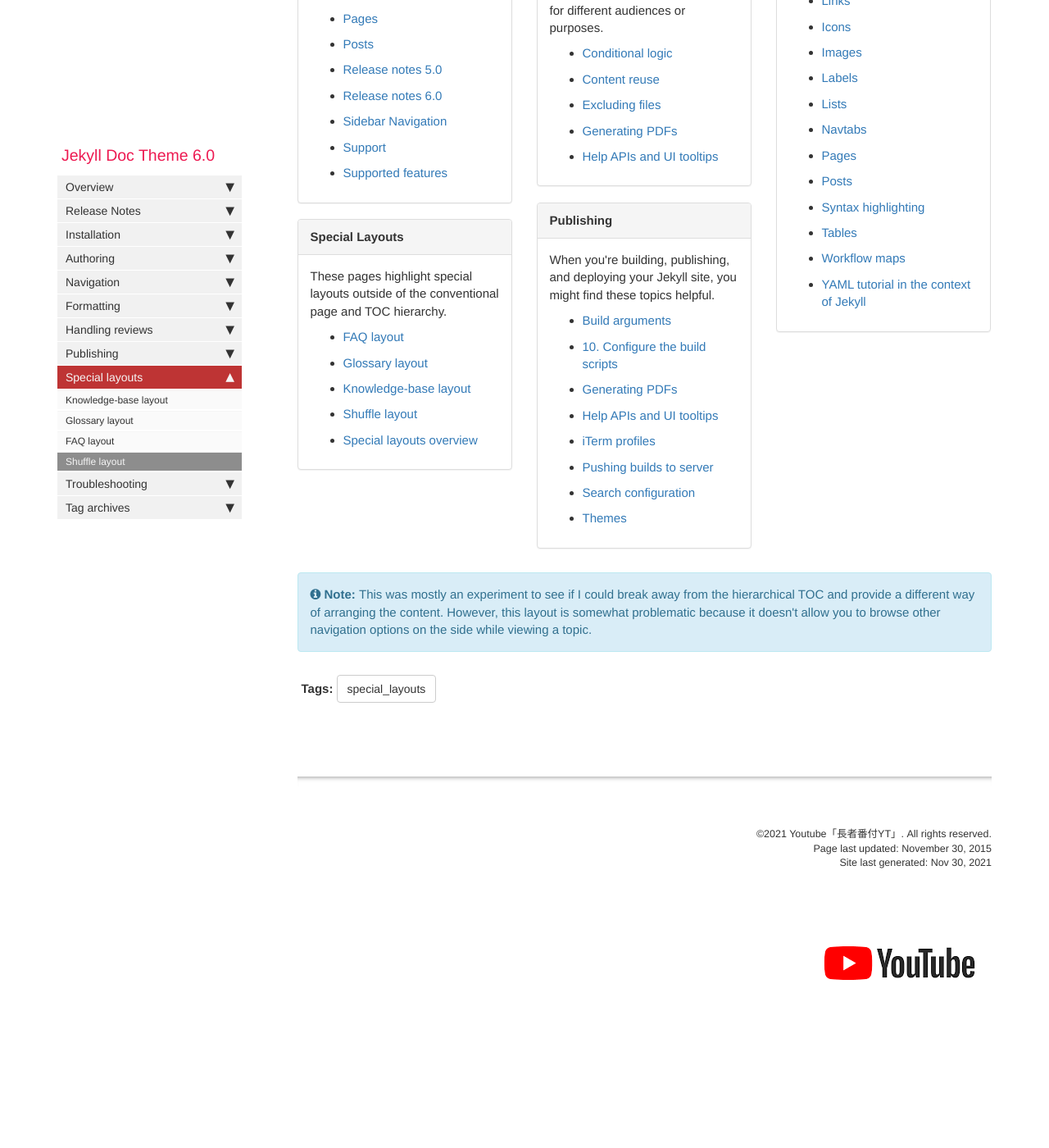
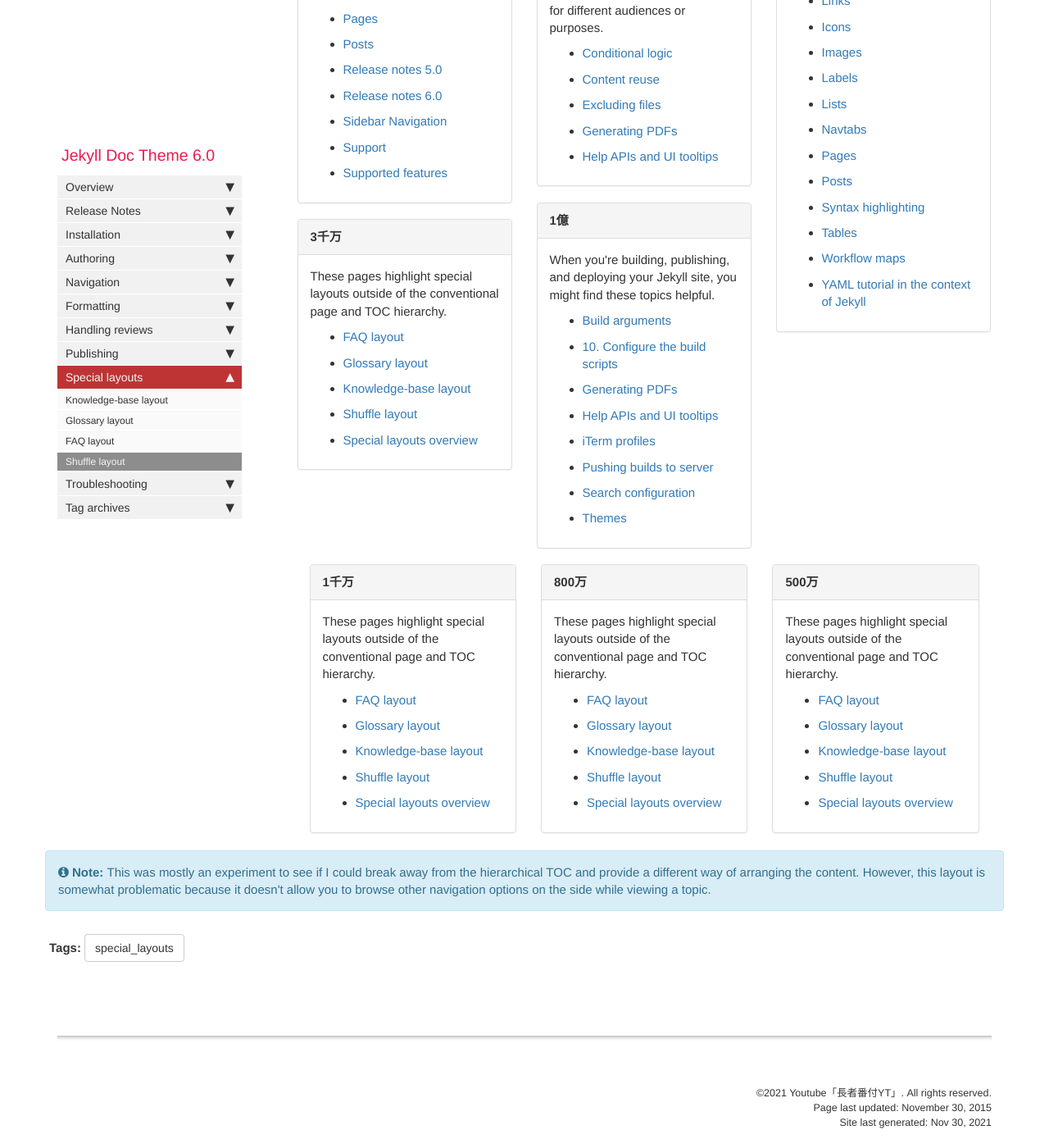
Before and after one commit to takagotch/page482, a Jekyll site: the page built from pages/mydoc/mydoc_shuffle.html, in a window 1280 px wide and 1400 px high, scrolled down 651 px. Shown: the whole window at 82% size. Built offline with Jekyll 4.4.1, drawn with Linux system fonts in a browser that asks for light colours; comment, search, counter and statistics services are not loaded; before the commit the page ends 1998 px from its top, so only the background shows below that; some of the changed text lies outside the part shown.

Commit message:
Update mydoc_shuffle.html

```diff
--- a/pages/mydoc/mydoc_shuffle.html
+++ b/pages/mydoc/mydoc_shuffle.html
@@ -2,6 +2,7 @@
 title: Shuffle layout
 tags: [special_layouts]
 last_updated: November 30, 2015
+
 keywords: shuffle, card layout, dynamic grid, doc portal, support portal
 summary: "This layout shows an example of a knowledge-base style navigation system, where there is no hierarchy, just groups of pages that have certain tags."
 permalink: mydoc_shuffle.html
@@ -22,12 +23,15 @@ folder: mydoc
 
       <div class="filter-options">
       <button class="btn btn-primary" data-group="all">All</button>
-      <button class="btn btn-primary" data-group="getting_started">Getting Started</button>
-      <button class="btn btn-primary" data-group="formatting">Formatting</button>
-      <button class="btn btn-primary" data-group="publishing">Publishing</button>
-      <button class="btn btn-primary" data-group="content-types">Content types</button>
-          <button class="btn btn-primary" data-group="single_sourcing">Single Sourcing</button>
-      <button class="btn btn-primary" data-group="special_layouts">Special Layouts</button>
+      <button class="btn btn-primary" data-group="getting_started">5億OVER</button>
+      <button class="btn btn-primary" data-group="formatting">3億Over</button>
+      <button class="btn btn-primary" data-group="publishing">1億</button>
+      <button class="btn btn-primary" data-group="content-types">8千万</button>
+      <button class="btn btn-primary" data-group="single_sourcing">5千万</button>
+      <button class="btn btn-primary" data-group="special_layouts">3千万</button>
+      <button class="btn btn-primary" data-group="special_layouts1">1千万</button>
+      <button class="btn btn-primary" data-group="special_layouts2">800万</button>
+      <button class="btn btn-primary" data-group="special_layouts3">500万</button>
     </div>
 
 <div id="grid" class="row">
@@ -36,7 +40,7 @@ folder: mydoc
     <div class="col-xs-6 col-sm-4 col-md-4" data-groups='["getting_started"]'>
 
                <div class="panel panel-default">
-               <div class="panel-heading">Getting started</div>
+               <div class="panel-heading">5億OVER</div>
                <div class="panel-body">
                   If you're getting started with Jekyll, see the links in this section. It will take you from the beginning level to comfortable.
                   <ul>
@@ -57,7 +61,7 @@ folder: mydoc
     <div class="col-xs-6 col-sm-4 col-md-4" data-groups='["content-types"]'>
 
         <div class="panel panel-default">
-            <div class="panel-heading">Content types</div>
+            <div class="panel-heading">8千万</div>
             <div class="panel-body">
                 This section lists different content types and how to work with them.
                 <ul>
@@ -79,7 +83,7 @@ folder: mydoc
     <div class="col-xs-6 col-sm-4 col-md-4" data-groups='["formatting"]'>
 
                 <div class="panel panel-default">
-               <div class="panel-heading">Formatting</div>
+               <div class="panel-heading">3億Over</div>
                <div class="panel-body">
                   These topics get into formatting syntax, such as images and tables, that you'll use on each of your pages:
                   <ul>
@@ -99,7 +103,7 @@ folder: mydoc
     <div class="col-xs-6 col-sm-4 col-md-4" data-groups='["single_sourcing"]'>
 
       <div class="panel panel-default">
-               <div class="panel-heading">Single Sourcing</div>
+               <div class="panel-heading">5千万</div>
                <div class="panel-body">These topics cover strategies for single_sourcing. Single sourcing refers to strategies for re-using the same source in different outputs for different audiences or purposes.
                <ul>
                 {% for page in site.pages %}
@@ -118,7 +122,7 @@ folder: mydoc
        <div class="col-xs-6 col-sm-4 col-md-4" data-groups='["publishing"]'>
 
            <div class="panel panel-default">
-               <div class="panel-heading">Publishing</div>
+               <div class="panel-heading">1億</div>
                <div class="panel-body">When you're building, publishing, and deploying your Jekyll site, you might find these topics helpful.
                    <ul>
                 {% for page in site.pages %}
@@ -137,7 +141,7 @@ folder: mydoc
         <div class="col-xs-6 col-sm-4 col-md-4" data-groups='["special_layouts"]'>
 
              <div class="panel panel-default">
-               <div class="panel-heading">Special Layouts</div>
+               <div class="panel-heading">3千万</div>
                <div class="panel-body">
                   These pages highlight special layouts outside of the conventional page and TOC hierarchy.
                   <ul>
@@ -153,6 +157,75 @@ folder: mydoc
             </div>
 
     </div>
+
+
+
+    </div>
+
+        <div class="col-xs-6 col-sm-4 col-md-4" data-groups='["special_layouts1"]'>
+
+             <div class="panel panel-default">
+               <div class="panel-heading">1千万</div>
+               <div class="panel-body">
+                  These pages highlight special layouts outside of the conventional page and TOC hierarchy.
+                  <ul>
+                {% for page in site.pages %}
+                {% for tag in page.tags %}
+                {% if tag == "special_layouts" %}
+                     <li><a href="{{page.url | remove: '/'}}">{{page.title}}</a></li>
+                {% endif %}
+                {% endfor %}
+                {% endfor %}
+                  </ul>
+               </div>
+            </div>
+
+    </div>
+
+        <div class="col-xs-6 col-sm-4 col-md-4" data-groups='["special_layouts2"]'>
+
+             <div class="panel panel-default">
+               <div class="panel-heading">800万</div>
+               <div class="panel-body">
+                  These pages highlight special layouts outside of the conventional page and TOC hierarchy.
+                  <ul>
+                {% for page in site.pages %}
+                {% for tag in page.tags %}
+                {% if tag == "special_layouts" %}
+                     <li><a href="{{page.url | remove: '/'}}">{{page.title}}</a></li>
+                {% endif %}
+                {% endfor %}
+                {% endfor %}
+                  </ul>
+               </div>
+            </div>
+
+    </div>
+
+        <div class="col-xs-6 col-sm-4 col-md-4" data-groups='["special_layouts3"]'>
+
+             <div class="panel panel-default">
+               <div class="panel-heading">500万</div>
+               <div class="panel-body">
+                  These pages highlight special layouts outside of the conventional page and TOC hierarchy.
+                  <ul>
+                {% for page in site.pages %}
+                {% for tag in page.tags %}
+                {% if tag == "special_layouts" %}
+                     <li><a href="{{page.url | remove: '/'}}">{{page.title}}</a></li>
+                {% endif %}
+                {% endfor %}
+                {% endfor %}
+                  </ul>
+               </div>
+            </div>
+
+    </div>
+
+
+
+
+    </div>
           <!-- sizer -->
       <div class="col-xs-6 col-sm-4 col-md-1 shuffle_sizer"></div>
 
```
